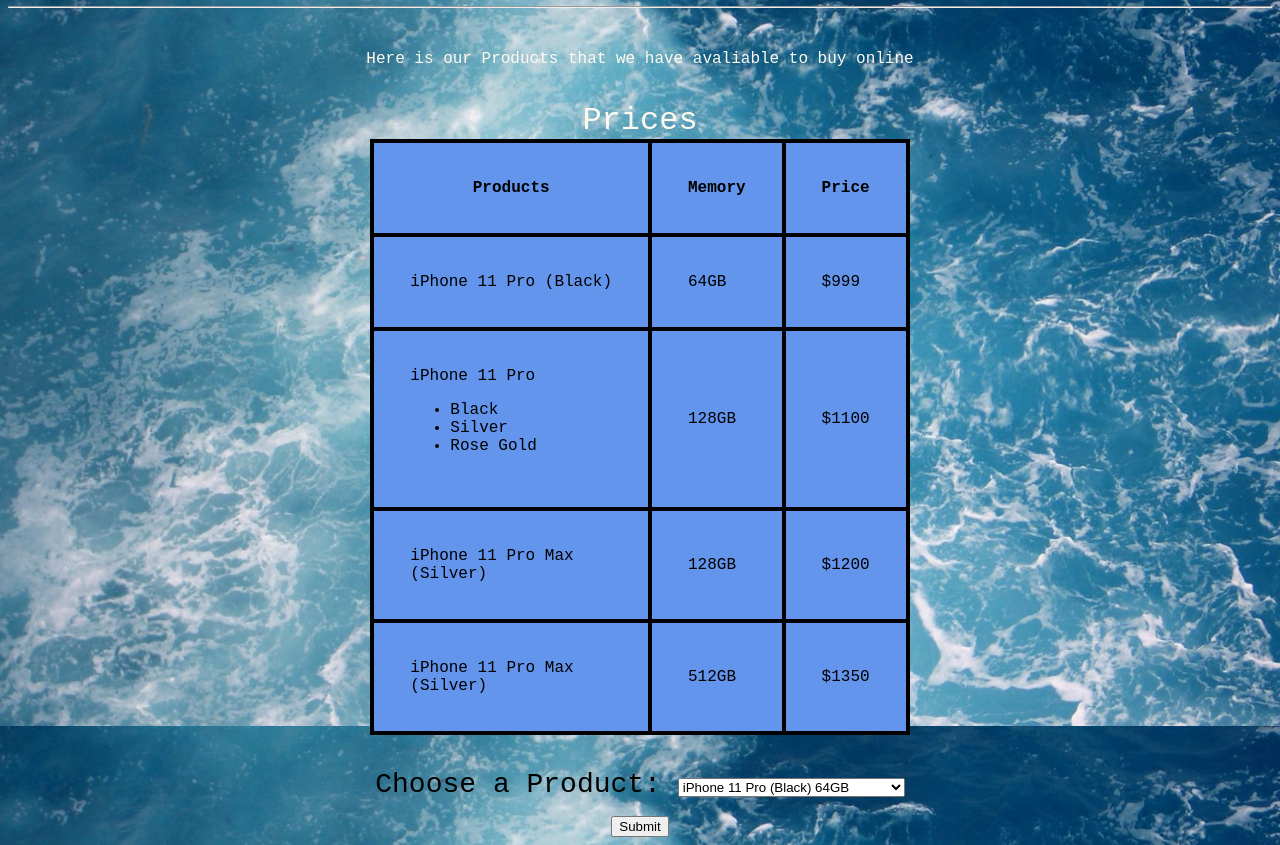
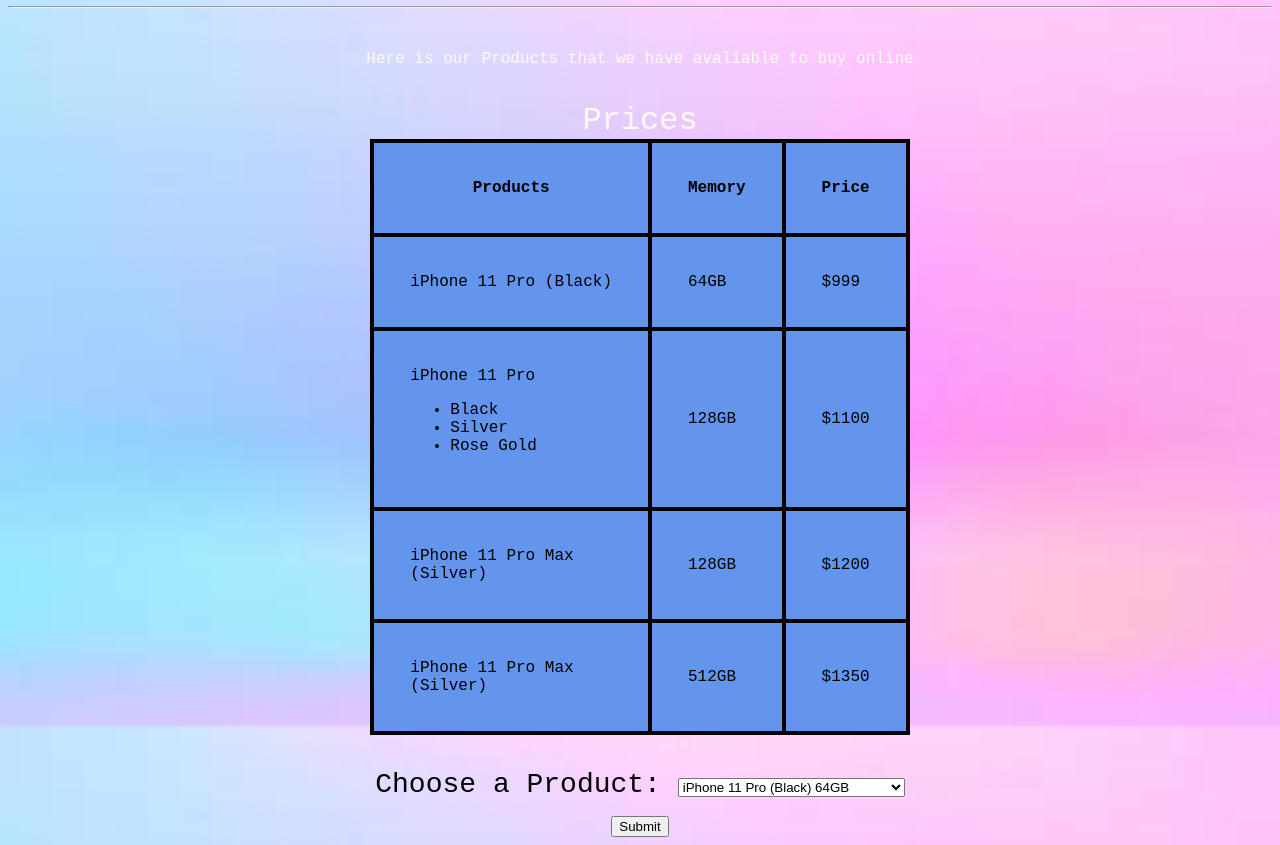
Before and after one commit to SaraAsab/CIS-201, a plain HTML site: page TheProduct.html in a window 1280 px wide. Shown: the part 74-919 px from the top of the page. Drawn offline with Linux system fonts and the light colour scheme.

Commit message:
Update TheProduct.html

```diff
--- a/TheProduct.html
+++ b/TheProduct.html
@@ -5,7 +5,7 @@
 	<link rel="stylesheet" type="text/css" href="mySheet.css">
 </head>
 
-<body style="background-image: url('Rk.jpg'); background-repeat: no-repeat; background-attachment: fixed; background-size: cover; ">
+<body style="background-image: url('pic.jpeg'); background-repeat: no-repeat; background-attachment: fixed; background-size: cover; ">
 
 	<h1 style="font-family: font-size: 300%; text-align: center; color: floralwhite; " >List of Products</h1>
 
@@ -86,4 +86,5 @@
 			 </center>
 
 </body>
+
 </html>
```
